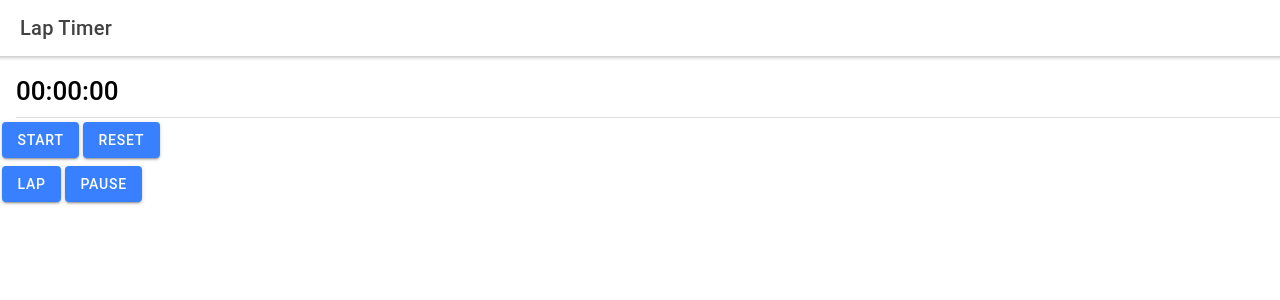
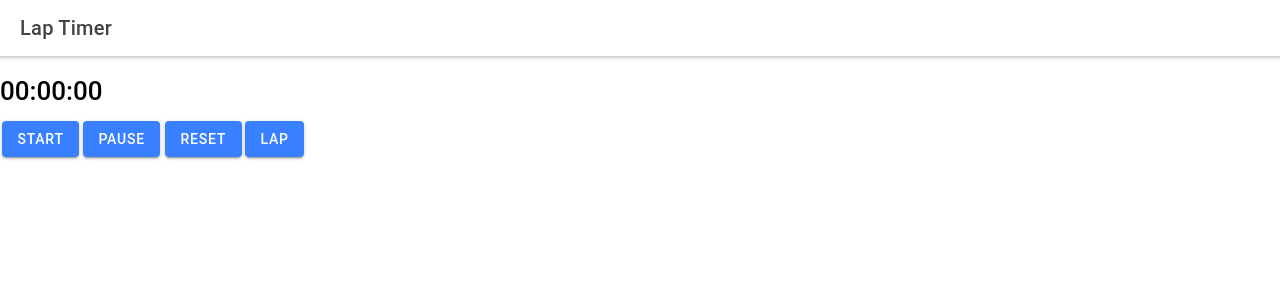
Before and after one commit to CristinaPlesa/LapTimer, a React (Create React App) app: page /home in a window 1280 px wide. Shown: the top 300 px of the page. Built offline with nearby package versions, Linux system fonts and the light colour scheme.

Commit message:
add buttons and import Timer to Home file

```diff
--- a/src/components/Timer.tsx
+++ b/src/components/Timer.tsx
@@ -22,8 +22,11 @@ const Timer: React.FC = () => {
 
   return (
     <div>
-      <h1>Lap Timer</h1>
+      <h1>00:00:00</h1>
       <IonButton>Start</IonButton>
+      <IonButton>Pause</IonButton>
+      <IonButton>Reset</IonButton>
+      <IonButton>Lap</IonButton>
     </div>
   )
 }
--- a/src/pages/Home.tsx
+++ b/src/pages/Home.tsx
@@ -1,5 +1,6 @@
 import { IonContent, IonHeader, IonPage, IonTitle, IonToolbar, IonItem, IonButton } from '@ionic/react';
 import './Home.css';
+import Timer from '../components/Timer'
 
 const Home: React.FC = () => {
   return (
@@ -10,14 +11,7 @@ const Home: React.FC = () => {
         </IonToolbar>
       </IonHeader>
       <IonContent fullscreen>
-        <IonItem>
-          <h1>00:00:00</h1>
-        </IonItem>
-          <IonButton>Start</IonButton>
-          <IonButton>Reset</IonButton>
-          <br></br>
-          <IonButton>Lap</IonButton>
-          <IonButton>Pause</IonButton>
+        <Timer/>
       </IonContent>
     </IonPage>
   );
```
